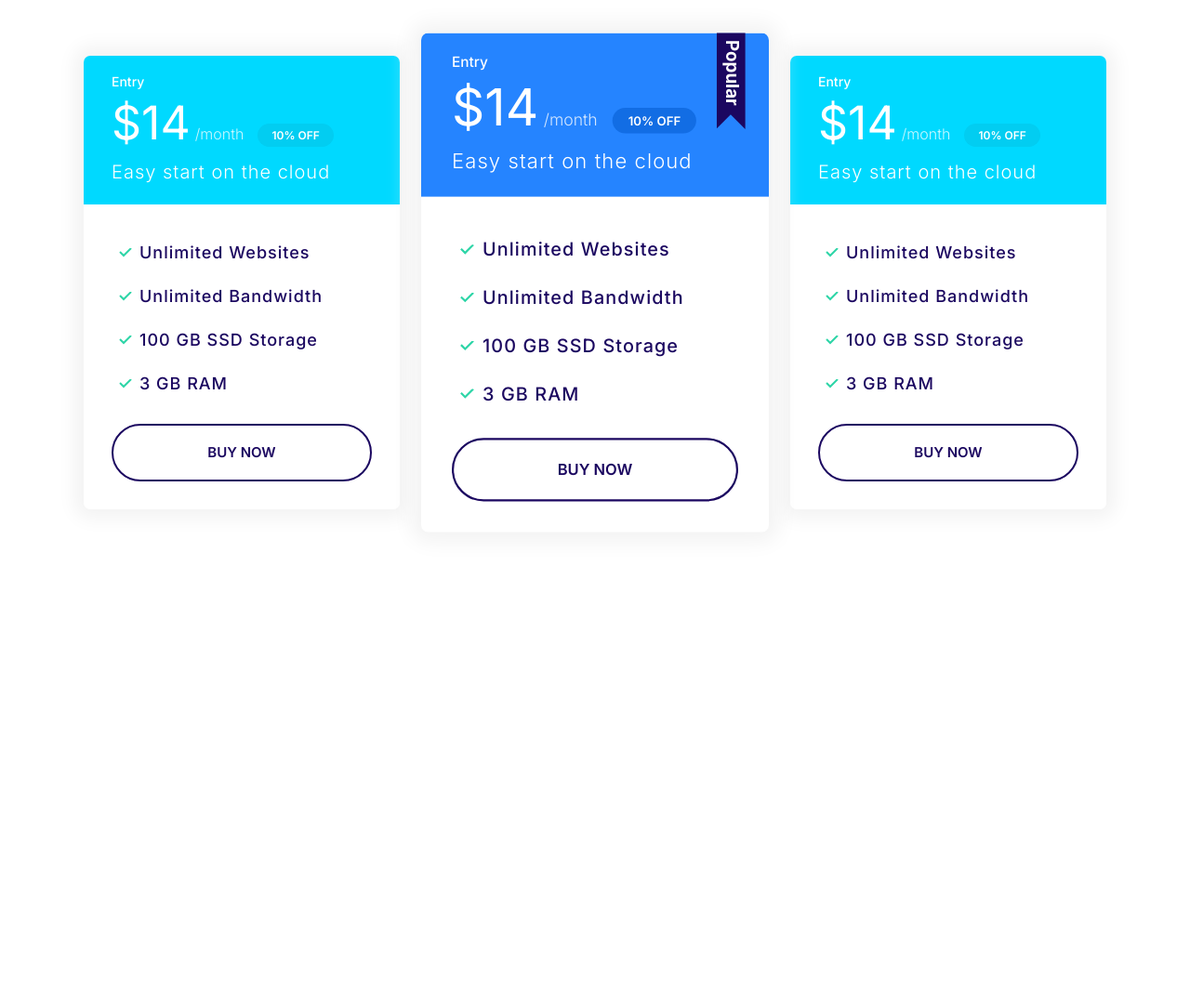
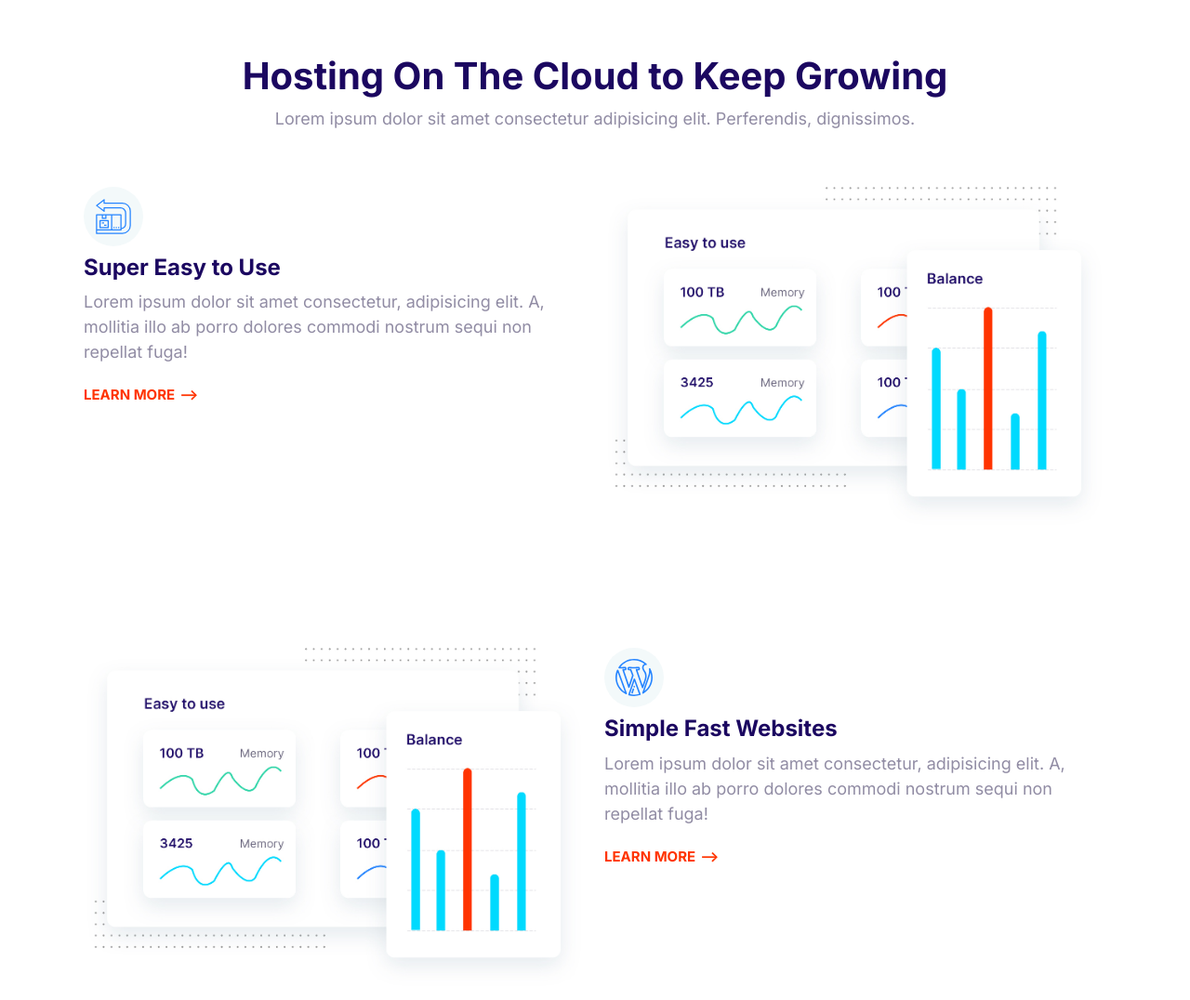
Before and after one commit to ultimateLink221/MoshifyProject, a plain HTML site: page index.html in a window 1280 px wide. Shown: the top 1076 px of the page at 93% size. Before the commit the page ends 800 px from the top, so only its background shows below. Drawn offline with Linux system fonts and the light colour scheme.

Commit message:
Build features-block component

```diff
--- a/css/styles.css
+++ b/css/styles.css
@@ -776,3 +776,28 @@ a {
   max-width: 500px;
   margin: 0 auto;
 }
+
+/* Features */
+
+.feature {
+  gap: 4rem 2rem;
+  margin: 12rem 0;
+}
+
+.feature:first-of-type {
+  margin-top: 6rem;
+}
+
+.feature__heading {
+  margin: 1rem 0;
+}
+
+.feature__image {
+  width: 100%;
+}
+
+@media screen and (min-width: 768px) {
+  .feature:nth-of-type(even) .feature__content {
+    order: 2;
+  }
+}
--- a/index.html
+++ b/index.html
@@ -15,69 +15,77 @@
     <link rel="stylesheet" href="css/normalize.css" />
   </head>
   <body>
-    <section class="block container block-plans">
-      <div class="grid grid--1x3">
-        <div class="plan">
-          <div class="card card--secondary">
-            <header class="card__header">
-              <h3 class="plan__name">Entry</h3>
-              <span class="plan__price">$14</span>
-              <span class="plan__billing-cycle">/month</span>
-              <span class="badge badge--secondary badge--small">10% OFF</span>
-              <span class="plan__description">Easy start on the cloud</span>
-            </header>
-            <div class="card__body">
-              <ul class="list list--tick">
-                <li class="list__item">Unlimited Websites</li>
-                <li class="list__item">Unlimited Bandwidth</li>
-                <li class="list__item">100 GB SSD Storage</li>
-                <li class="list__item">3 GB RAM</li>
-              </ul>
-              <button class="btn btn--outline btn-block">Buy Now</button>
-            </div>
-          </div>
+    <section class="block container">
+      <header class="block__header">
+        <h2 class="block__heading">Hosting On The Cloud to Keep Growing</h2>
+        <p>
+          Lorem ipsum dolor sit amet consectetur adipisicing elit. Perferendis,
+          dignissimos.
+        </p>
+      </header>
+      <article class="grid grid--1x2 feature">
+        <div class="feature__content">
+          <span class="icon-container">
+            <svg class="icon icon--primary">
+              <use xlink:href="images/sprite.svg#easy"></use>
+            </svg>
+          </span>
+          <h3 class="feature__heading">Super Easy to Use</h3>
+          <p>
+            Lorem ipsum dolor sit amet consectetur, adipisicing elit. A,
+            mollitia illo ab porro dolores commodi nostrum sequi non repellat
+            fuga!
+          </p>
+          <a href="#" class="link-arrow">Learn More</a>
         </div>
-        <div class="plan plan--popular">
-          <div class="card card--primary">
-            <header class="card__header">
-              <h3 class="plan__name">Entry</h3>
-              <span class="plan__price">$14</span>
-              <span class="plan__billing-cycle">/month</span>
-              <span class="badge badge--primary badge--small">10% OFF</span>
-              <span class="plan__description">Easy start on the cloud</span>
-            </header>
-            <div class="card__body">
-              <ul class="list list--tick">
-                <li class="list__item">Unlimited Websites</li>
-                <li class="list__item">Unlimited Bandwidth</li>
-                <li class="list__item">100 GB SSD Storage</li>
-                <li class="list__item">3 GB RAM</li>
-              </ul>
-              <button class="btn btn--outline btn-block">Buy Now</button>
-            </div>
-          </div>
+        <picture>
+          <source type="image/webp" srcset="images/easy.webp" />
+          <source type="image/jpg" srcset="images/easy.jpg" />
+          <img class="feature__image" src="images/easy.jpg" alt="" />
+        </picture>
+      </article>
+      <article class="grid grid--1x2 feature">
+        <div class="feature__content">
+          <span class="icon-container">
+            <svg class="icon icon--primary">
+              <use xlink:href="images/sprite.svg#wordpress"></use>
+            </svg>
+          </span>
+          <h3 class="feature__heading">Simple Fast Websites</h3>
+          <p>
+            Lorem ipsum dolor sit amet consectetur, adipisicing elit. A,
+            mollitia illo ab porro dolores commodi nostrum sequi non repellat
+            fuga!
+          </p>
+          <a href="#" class="link-arrow">Learn More</a>
         </div>
-        <div class="plan">
-          <div class="card card--secondary">
-            <header class="card__header">
-              <h3 class="plan__name">Entry</h3>
-              <span class="plan__price">$14</span>
-              <span class="plan__billing-cycle">/month</span>
-              <span class="badge badge--secondary badge--small">10% OFF</span>
-              <span class="plan__description">Easy start on the cloud</span>
-            </header>
-            <div class="card__body">
-              <ul class="list list--tick">
-                <li class="list__item">Unlimited Websites</li>
-                <li class="list__item">Unlimited Bandwidth</li>
-                <li class="list__item">100 GB SSD Storage</li>
-                <li class="list__item">3 GB RAM</li>
-              </ul>
-              <button class="btn btn--outline btn-block">Buy Now</button>
-            </div>
-          </div>
+        <picture>
+          <source type="image/webp" srcset="images/easy.webp" />
+          <source type="image/jpg" srcset="images/easy.jpg" />
+          <img class="feature__image" src="images/easy.jpg" alt="" />
+        </picture>
+      </article>
+      <article class="grid grid--1x2 feature">
+        <div class="feature__content">
+          <span class="icon-container">
+            <svg class="icon icon--primary">
+              <use xlink:href="images/sprite.svg#wordpress"></use>
+            </svg>
+          </span>
+          <h3 class="feature__heading">Simple Fast Websites</h3>
+          <p>
+            Lorem ipsum dolor sit amet consectetur, adipisicing elit. A,
+            mollitia illo ab porro dolores commodi nostrum sequi non repellat
+            fuga!
+          </p>
+          <a href="#" class="link-arrow">Learn More</a>
         </div>
-      </div>
+        <picture>
+          <source type="image/webp" srcset="images/easy.webp" />
+          <source type="image/jpg" srcset="images/easy.jpg" />
+          <img class="feature__image" src="images/easy.jpg" alt="" />
+        </picture>
+      </article>
     </section>
     <script src="js/main.js"></script>
   </body>
```
Also changed, not shown: components/features-block.html (added, +69 -0 lines), images/easy.jpg (added), images/easy.webp (added).
